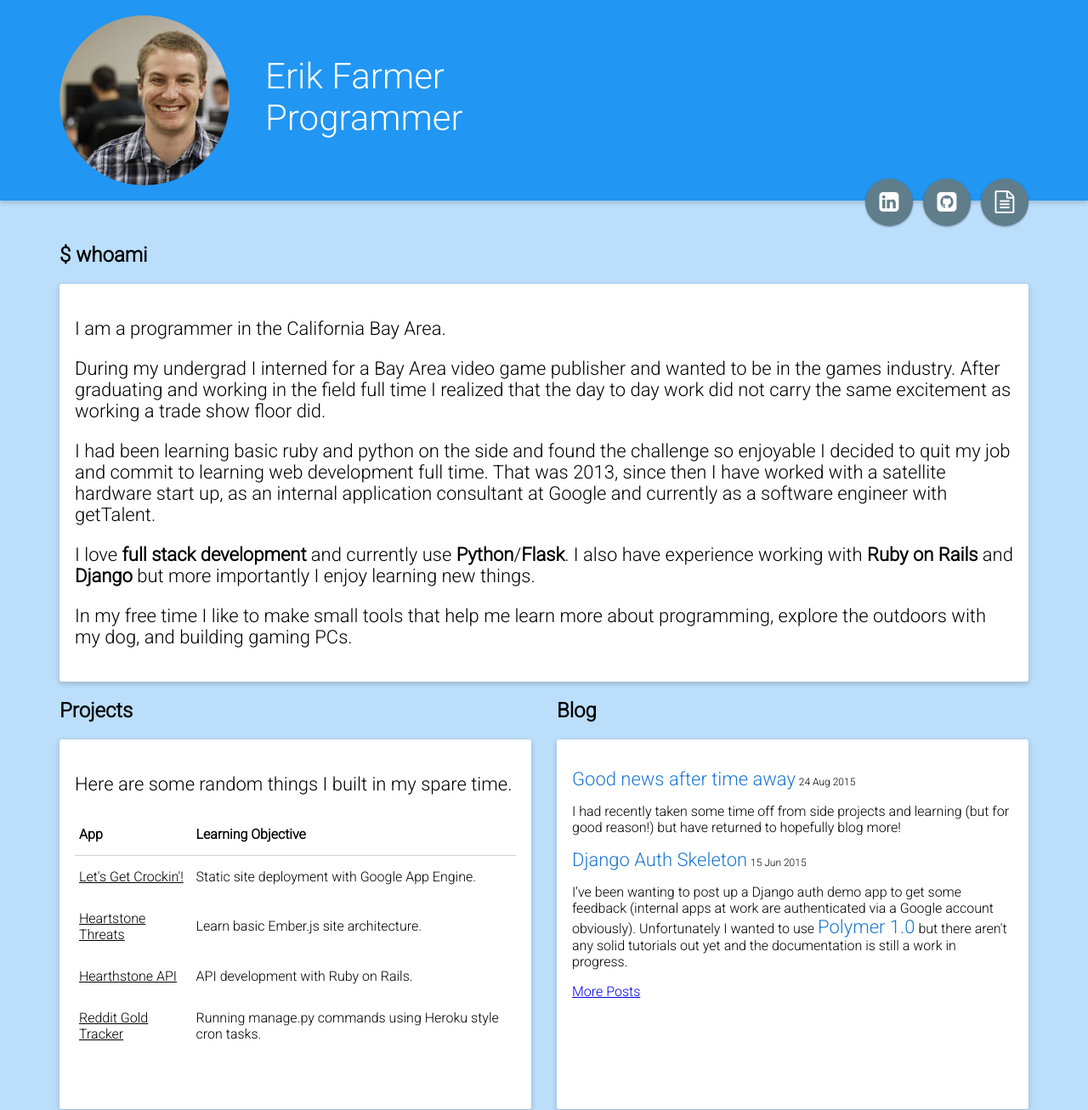
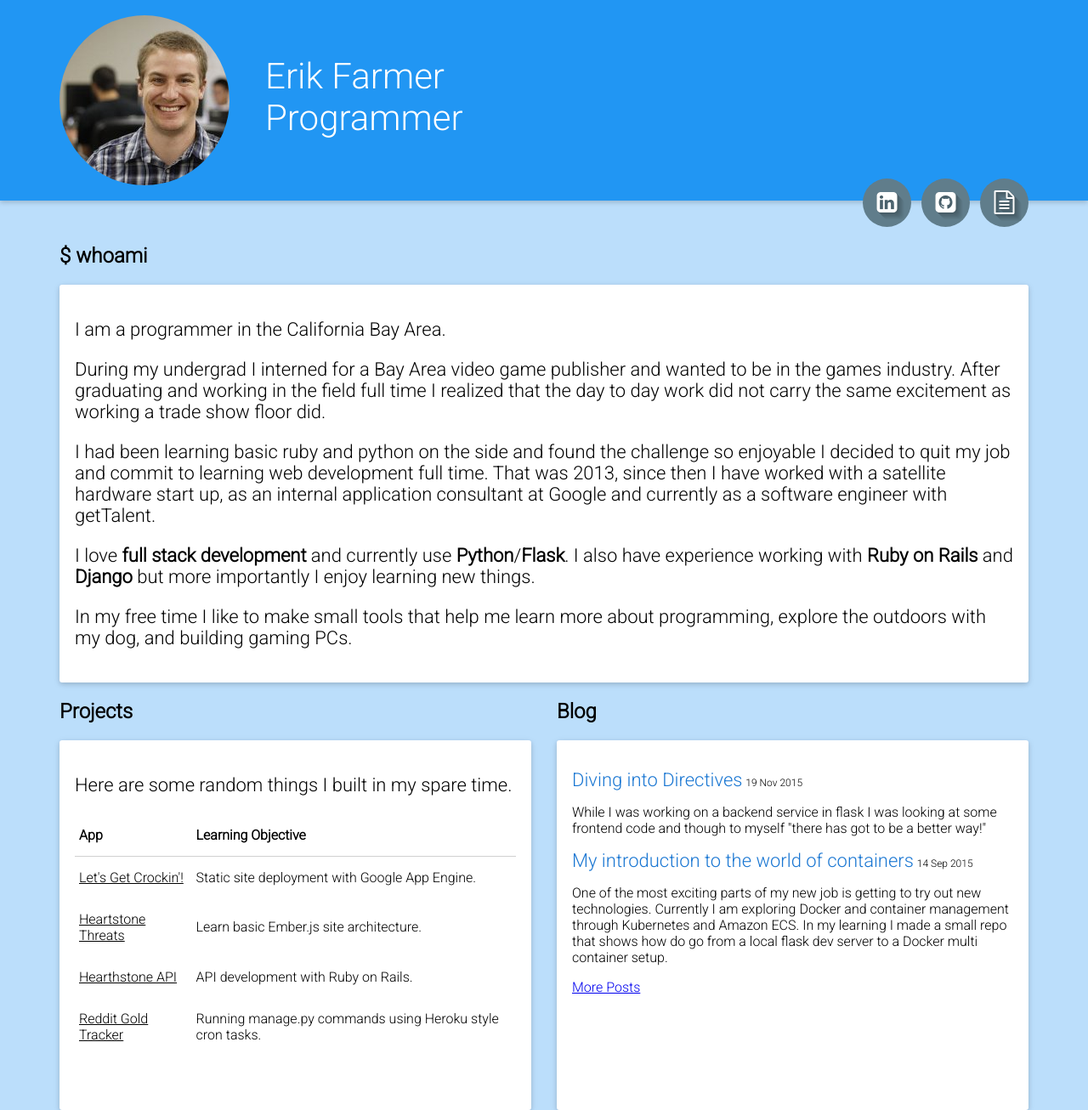
Before and after one commit to erik-farmer/erik-farmer.github.io, a Jekyll site: the page built from index.html, in a window 1280 px wide. Shown: the whole page at 85% size. Built offline with Jekyll 4.4.1, drawn with Linux system fonts in a browser that asks for light colours; nearby versions of some CDN libraries.

Commit message:
Add unpublished posts. Change icons to 'MD' style using http://mdbootstrap.com/material-design-logo-generator/

```diff
--- a/_includes/header.html
+++ b/_includes/header.html
@@ -10,19 +10,16 @@
 <div class="container">
   <div class="social-links">
     <a href="https://www.linkedin.com/in/farmere" target="_blank">
-      <div class="icon-wrapper" >
-        <i class="fa fa-linkedin-square"></i>
-      </div>
+       <i id="icon" class="fa fa-linkedin-square md-fa-icon"></i>
     </a>
     <a href="https://github.com/erik-farmer" target="_blank">
-      <div class="icon-wrapper">
+<!--       <div class="icon-wrapper">
         <i class="fa fa-github-square"></i>
-      </div>
+      </div> -->
+      <i id="icon" class="fa fa-github-square md-fa-icon"></i>
     </a>
     <a href="/assets/erik-farmer-webdev.pdf">
-      <div class="icon-wrapper">
-        <i class="fa fa-file-text-o"></i>
-      </div>
+      <i id="icon" class="fa fa-file-text-o md-fa-icon"></i>
     </a>
   </div>
 </div>
--- /dev/null
+++ b/_posts/2015-09-04-docker-init.markdown
@@ -0,0 +1,12 @@
+---
+layout: posts
+title:  "My introduction to the world of containers"
+date:   2015-09-14 10:45:00
+---
+<p>
+  One of the most exciting parts of my new job is getting to try out new technologies. Currently I am exploring Docker and container management through Kubernetes and Amazon ECS. In my learning I made a small repo that shows how do go from a local flask dev server to a Docker multi container setup.
+</p>
+
+<p>
+  Check out the <a href="https://github.com/erik-farmer/flaskDockerDemos">repository</a>. The README files on the branches should help understand what's going on with each update. Feel free to send a PR if you have any feedback!
+</p>
--- /dev/null
+++ b/_posts/2015-11-19-ng-form.markdown
@@ -0,0 +1,18 @@
+---
+layout: posts
+title:  "Diving into Directives"
+date:   2015-11-19 00:00:00
+---
+<p>
+  While I was working on a backend service in flask I was looking at some frontend code and though to myself "there has got to be a better way!"
+</p>
+
+
+<p>
+  With changes to tech the "right way" to do something changes as well. I saw a webform that had a handful of dependencies that I was pretty sure were included in AngularJS and figured porting that code to would be
+  a great way to expose myself to Angular more (our stack is Angular/Flask so learning it would allow me to assist on front end issues). The first step was incorporating Angular input validation with Twitter Bootstrap input highlighting. My first stab was along the lines of <a href="http://blog.yodersolutions.com/bootstrap-form-validation-done-right-in-angularjs/">this</a> blog post. However I went with a slightly simpler route involving the form attributes and ng-show statements instead of a custom directive. The custom directive route is likely DRY'er overall though. The form also incorporates a tag manager. The tag manager is essentially the functionality of a multi-select checkbox input with the smaller profile of a select input. The most difficult part was looking up how to pass the form from the parent scope to the tag manager directive.
+</p>
+
+<p>
+  I'm pretty happy with this first iteration of it (considering my experience developing with Angular). The <a href="https://github.com/erik-farmer/ng-form-app">repository</a> is here. Feel free to send a PR if you have any feedback!
+</p>
--- a/css/main.css
+++ b/css/main.css
@@ -777,29 +777,26 @@ body {
   margin-left: 12px;
 }
 
-.icon-wrapper {
+.fa.md-fa-icon {
+  text-shadow: rgb(67, 88, 97) 0px 0px 0px, rgb(70, 92, 102) 1px 1px 0px,
+  rgb(74, 96, 107) 2px 2px 0px, rgb(77, 100, 111) 3px 3px 0px, rgb(80, 104, 116)
+  4px 4px 0px, rgb(83, 108, 120) 5px 5px 0px, rgb(86, 113, 125) 6px 6px 0px,
+  rgb(90, 117, 130) 7px 7px 0px, rgb(93, 121, 134) 8px 8px 0px;
+  font-size: 28px;
+  color: rgb(255, 255, 255);
+  height: 57px;
+  width: 57px;
+  line-height: 57px;
   border-radius: 50%;
-  background-color: #607D8B;
-  width: 56px;
-  height: 56px;
-  border-radius: 56px;
-  box-shadow: 0 1px 3px rgba(0,0,0,0.12),0 1px 2px rgba(0,0,0,0.24);
-  z-index: 3;
-  color: #fff;
   text-align: center;
-  line-height: 56px;
-  font-size: 20pt;
+  background-color: rgb(96, 125, 139);
   cursor: pointer;
   transition: background-color 0.5s ease;
 }
 
-.icon-wrapper:hover {
+.fa.md-fa-icon:hover {
   background-color: #8aa2ae;
   box-shadow: 0 5px 11px 0 rgba(0, 0, 0, 0.18), 0 4px 15px 0 rgba(0, 0, 0, 0.15);
-}
-
-i {
-  color: #FFFFFF
 }
 
 /*MAIN SECTION*/
```
